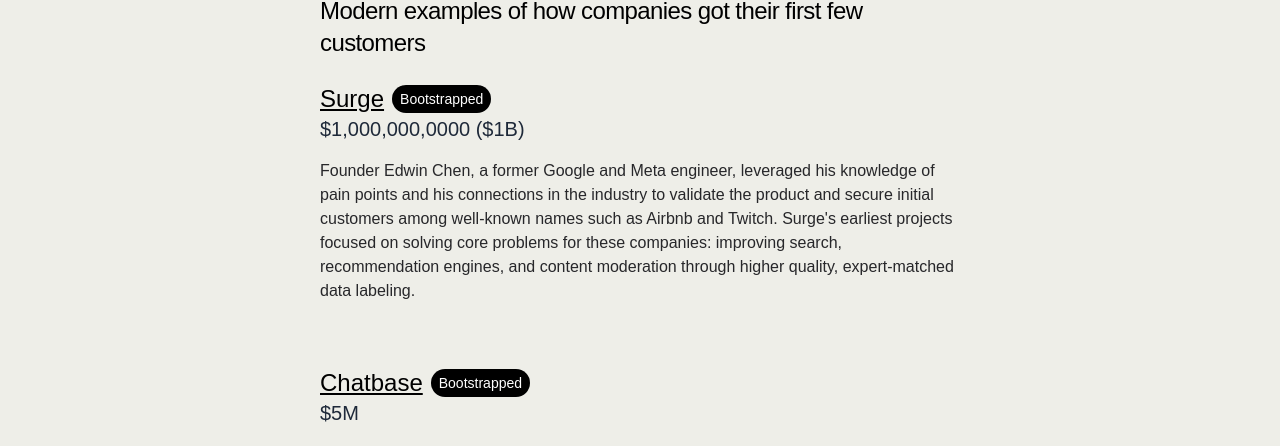
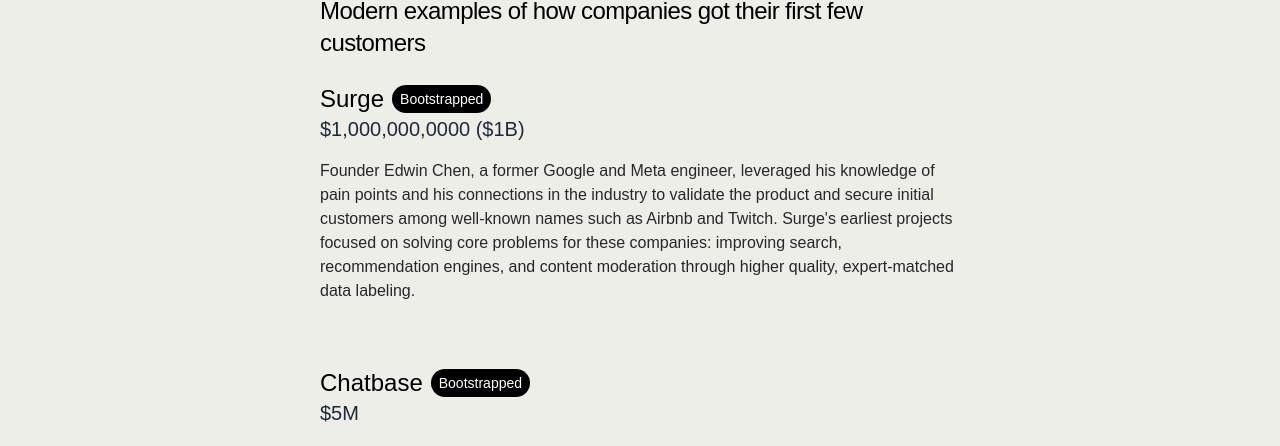
Before and after one commit to tkim90/founder-origin, a Next.js app: page / in a window 1280 px wide. Shown: the part 169-615 px from the top of the page. Built offline with nearby package versions, Linux system fonts and the light colour scheme.

Commit message:
add company_url and sources

```diff
--- a/app/page.tsx
+++ b/app/page.tsx
@@ -23,8 +23,8 @@ export default function Home() {
               key={`${v.name}`}
             >
               <div className="flex items-center">
-                { v.url ? (
-                  <Link href={v.url} className="text-2xl text-black underline" target="_blank">
+              { v.company_url ? (
+                  <Link href={v.company_url} className="text-2xl text-black underline" target="_blank">
                     {v.name}
                   </Link>
                 ) : (
@@ -40,6 +40,20 @@ export default function Home() {
               <div className="prose prose-lg prose-invert prose-headings:text-2xl prose-headings:text-black text-zinc-800">
                 <MDXRemote source={v.story} components={mdxComponents} />
               </div>
+              {v.sources && v.sources.length > 0 && (
+                <div className="mt-4">
+                  <span className="text-sm font-semibold text-zinc-700 mb-2 block">Sources:</span>
+                  <ul className="list-disc list-inside space-y-1 text-sm text-zinc-600">
+                    {v.sources.map((source, idx) => (
+                      <li key={idx}>
+                        <Link href={source.url} className="underline hover:text-zinc-800" target="_blank" rel="noopener noreferrer">
+                          {source.name}
+                        </Link>
+                      </li>
+                    ))}
+                  </ul>
+                </div>
+              )}
             </div>
           ))}
       </main>
```
